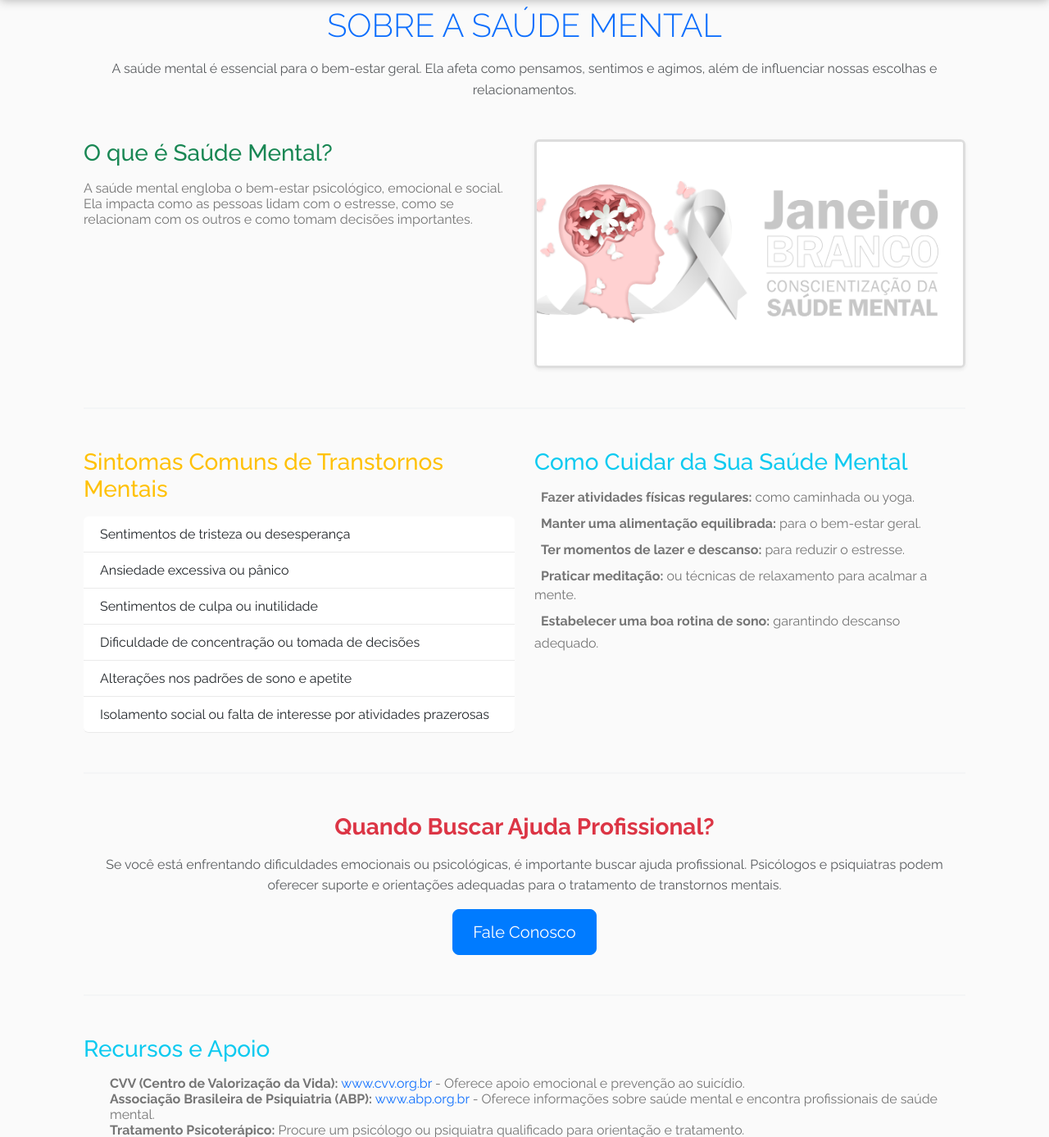
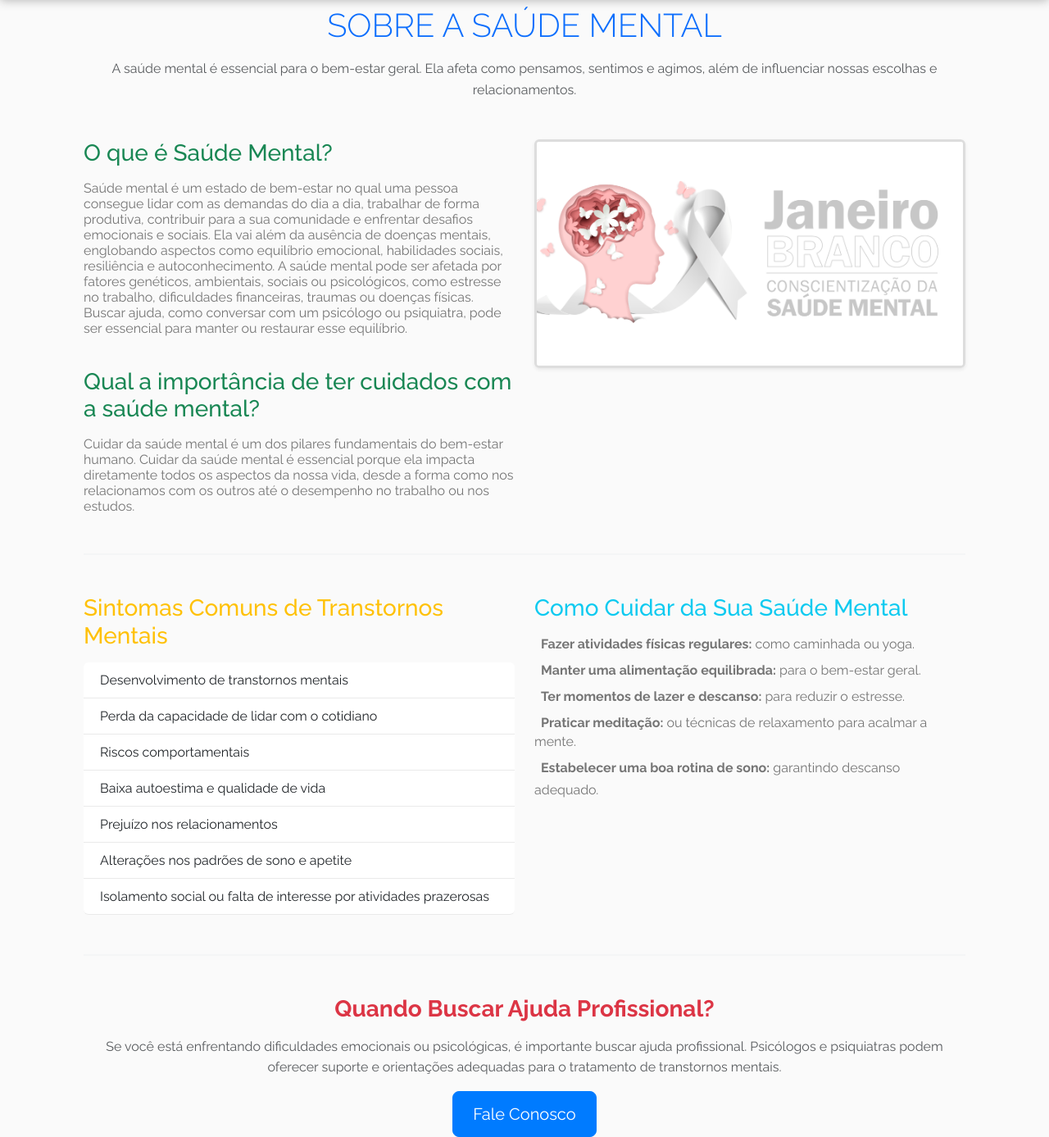
Before and after one commit to jvitor-alol/Saude-Solidaria, a Flask app: page /saude_mental_info in a window 1280 px wide. Shown: the part 73-1460 px from the top of the page at 82% size. Run offline with Flask 3, Linux system fonts and the light colour scheme; some libraries are stand-ins or nearby versions.

Commit message:
$ git status

```diff
--- a/src/app/templates/saude_mental_info.html
+++ b/src/app/templates/saude_mental_info.html
@@ -17,9 +17,7 @@
         O que é Saúde Mental?
       </h2>
       <p>
-        A saúde mental engloba o bem-estar psicológico, emocional e social. Ela
-        impacta como as pessoas lidam com o estresse, como se relacionam com os
-        outros e como tomam decisões importantes.
+        Saúde mental é um estado de bem-estar no qual uma pessoa consegue lidar com as demandas do dia a dia, trabalhar de forma produtiva, contribuir para a sua comunidade e enfrentar desafios emocionais e sociais. Ela vai além da ausência de doenças mentais, englobando aspectos como equilíbrio emocional, habilidades sociais, resiliência e autoconhecimento. A saúde mental pode ser afetada por fatores genéticos, ambientais, sociais ou psicológicos, como estresse no trabalho, dificuldades financeiras, traumas ou doenças físicas. Buscar ajuda, como conversar com um psicólogo ou psiquiatra, pode ser essencial para manter ou restaurar esse equilíbrio.
       </p>
     </div>
     <div class="col-lg-6">
@@ -30,7 +28,14 @@
       />
     </div>
   </div>
-
+    <div class="col-lg-6">
+      <h2 class="h4 text-success font-weight-bold mb-3">
+        Qual a importância de ter cuidados com a saúde mental?
+      </h2>
+      <p>
+        Cuidar da saúde mental é um dos pilares fundamentais do bem-estar humano. Cuidar da saúde mental é essencial porque ela impacta diretamente todos os aspectos da nossa vida, desde a forma como nos relacionamos com os outros até o desempenho no trabalho ou nos estudos.
+      </p>
+    </div>
   <hr class="my-5" />
 
   <div class="row">
@@ -39,11 +44,12 @@
         Sintomas Comuns de Transtornos Mentais
       </h2>
       <ul class="list-group">
-        <li class="list-group-item">Sentimentos de tristeza ou desesperança</li>
-        <li class="list-group-item">Ansiedade excessiva ou pânico</li>
-        <li class="list-group-item">Sentimentos de culpa ou inutilidade</li>
+        <li class="list-group-item">Desenvolvimento de transtornos mentais</li>
+        <li class="list-group-item">Perda da capacidade de lidar com o cotidiano</li>
+        <li class="list-group-item">Riscos comportamentais</li>
+        <li class="list-group-item">Baixa autoestima e qualidade de vida</li>
         <li class="list-group-item">
-          Dificuldade de concentração ou tomada de decisões
+          Prejuízo nos relacionamentos
         </li>
         <li class="list-group-item">
           Alterações nos padrões de sono e apetite
```
Also changed, not shown: deploy/docker-compose.yaml (line endings or trailing spaces).
